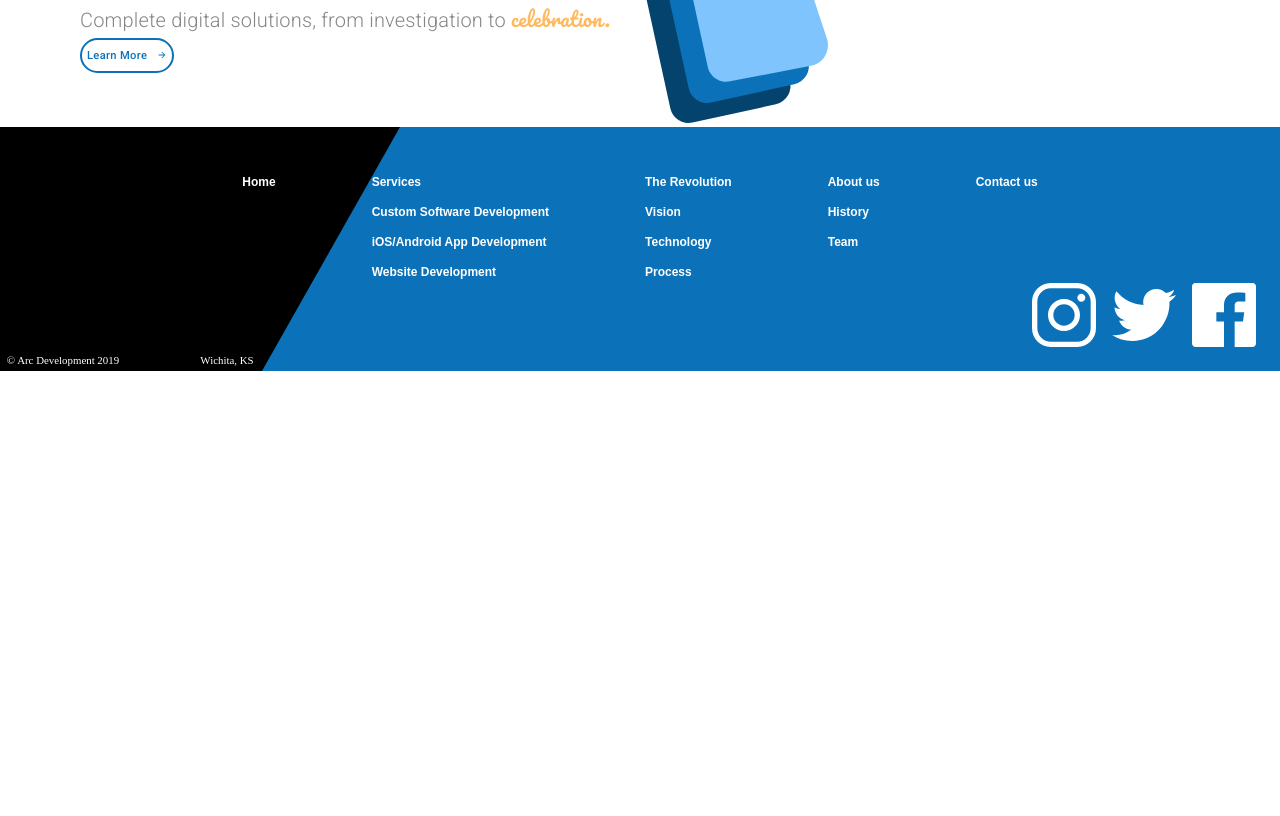
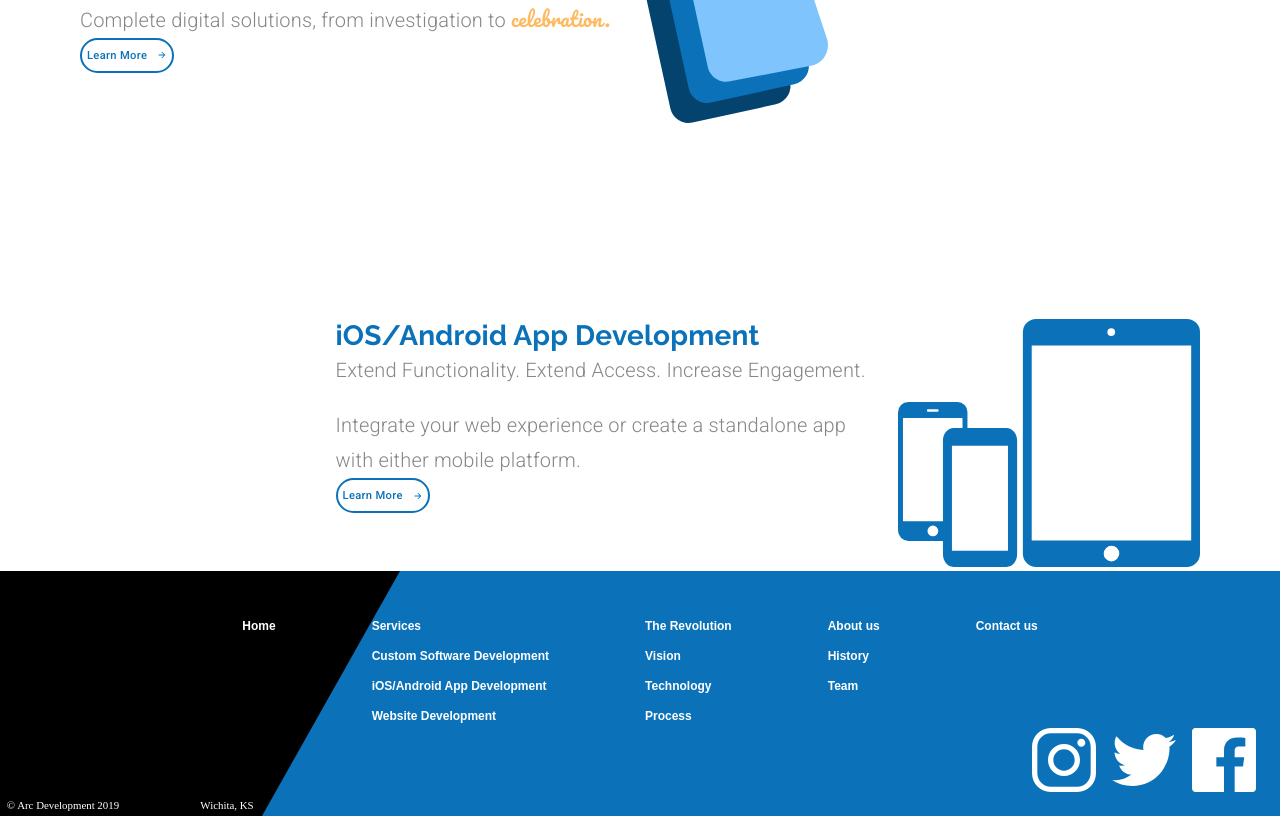
Before and after one commit to wrzchwc/software-company-practice, a React (Create React App) app: page / in a window 1280 px wide. Shown: the part 900-1716 px from the top of the page. Before the commit the page ends 1271 px from the top, so only its background shows below. Built offline with nearby package versions, Linux system fonts and the light colour scheme.

Commit message:
iOS/Android block

```diff
--- a/src/components/LandingPage.js
+++ b/src/components/LandingPage.js
@@ -9,6 +9,7 @@
 import animationData from '../animations/landinganimation/data';
 import customSoftwareIcon from '../assets/Custom Software Icon.svg';
 import mobileAppsIcon from '../assets/mobileIcon.svg';
+import websitesIcon from '../assets/websiteIcon.svg';
 
 const useStyles = makeStyles(theme => ({
     animation: {
@@ -65,7 +66,7 @@
         fontSize: "0.7rem",
         height: 35,
         padding: 5,
-        [theme.breakpoints.down("sm")]:{
+        [theme.breakpoints.down("sm")]: {
             marginBottom: "2em"
         }
     },
@@ -80,7 +81,7 @@
     },
     serviceContainer: {
         marginTop: "12em",
-        [theme.breakpoints.down("sm")]:{
+        [theme.breakpoints.down("sm")]: {
             padding: 25
         }
     }
@@ -138,9 +139,7 @@
                             textAlign: matchesSM ? "center" : undefined
                         }}
                     >
-                        <Typography variant={"h4"}>
-                            Custom Software Development
-                        </Typography>
+                        <Typography variant={"h4"}>Custom Software Development</Typography>
                         <Typography variant={"subtitle1"} className={classes.subtitle}>
                             Save Energy. Save Time. Save Money.
                         </Typography>
@@ -158,6 +157,27 @@
                     </Grid>
                 </Grid>
             </Grid>
+            <Grid item>
+                <Grid container className={classes.serviceContainer} justifyContent={matchesSM ? "center" : "flex-end"}>
+                    <Grid item style={{textAlign: matchesSM ? "center" : undefined}}>
+                        <Typography variant={"h4"}>iOS/Android App Development</Typography>
+                        <Typography variant={"subtitle1"} className={classes.subtitle}>
+                            Extend Functionality. Extend Access. Increase Engagement.
+                        </Typography>
+                        <Typography variant={"subtitle1"}>
+                            Integrate your web experience or create a standalone app{matchesSM ? null : <br/>}with
+                            either mobile platform.
+                        </Typography>
+                        <Button variant={"outlined"} className={classes.learnButton}>
+                            <span style={{marginRight: 10}}>Learn More</span>
+                            <ButtonArrow width={10} height={10} fill={theme.palette.common.blue}/>
+                        </Button>
+                    </Grid>
+                    <Grid item style={{marginRight: matchesSM ? 0 : "5em",}}>
+                        <img src={mobileAppsIcon} alt={"mobile phone icon"} className={classes.icon}/>
+                    </Grid>
+                </Grid>
+            </Grid>
         </Grid>
     );
 }
```
